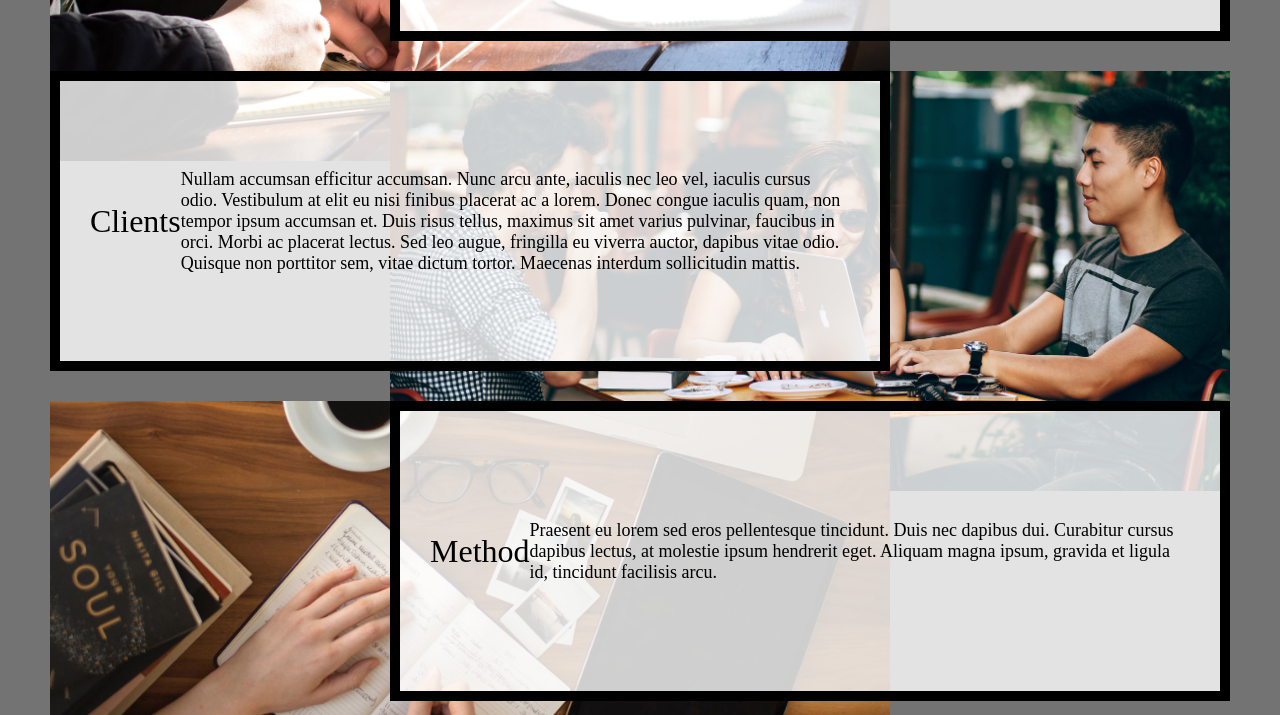
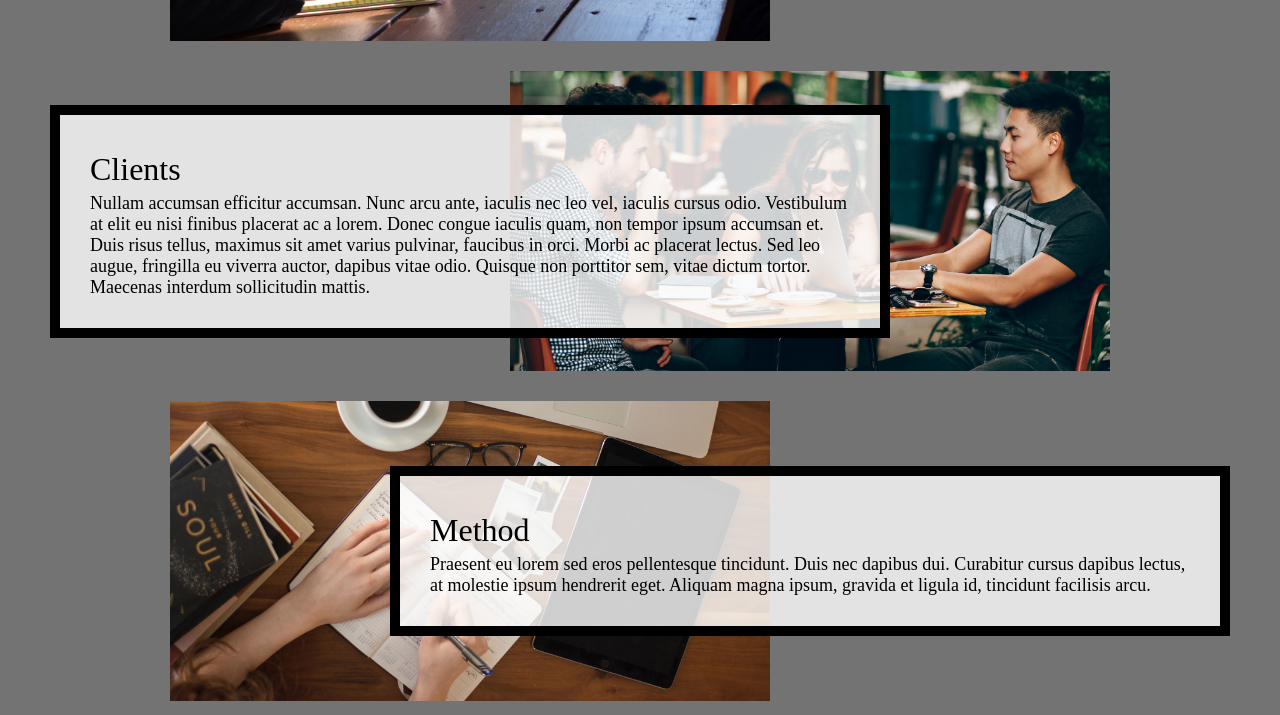
Before and after one commit to leo19971126/hw4-2023, a plain HTML site: page index.html in a window 1280 px wide. Shown: the part 763-1478 px from the top of the page. Drawn offline with Linux system fonts and the light colour scheme.

Commit message:
fix text and img autograder

```diff
--- a/css/style.css
+++ b/css/style.css
@@ -32,8 +32,7 @@ nav a:focus{
   background: #858585 url("../images/header.jpg") no-repeat center fixed;
   background-size: cover;
   min-height: 400px;
-  /* background-attachment: fixed;
-  background-position: center; */
+
 }
 
 /* Requirement 5 code here -- Do not remove this comment. */
@@ -85,18 +84,10 @@ img {
 /* Requirement 9 code here -- Do not remove this comment. */
 
 .text {
-  display: flex;
-  justify-content: center;
-  align-items: center;
+  align-self: center;
   max-height: 40vh;
-  overflow: auto;
+  overflow-y: scroll;
 }
-
-/* .text h2{
-  display: flex;
-  justify-content: baseline;
-  align-items: center;
-} */
 
   /*Add the media query here.  Make sure to */
 
@@ -149,11 +140,11 @@ img {
   }
 
   /* Requirement 15 code here -- Do not remove this comment. */
-  .about-image,
+  /* .about-image,
   .clients-image,
   .method-image,
-  .contact-image{
-  /* img{ */
+  .contact-image{ */
+  img{
     max-width: 100%;
     max-height: 100%;
     object-fit: contain;
```
